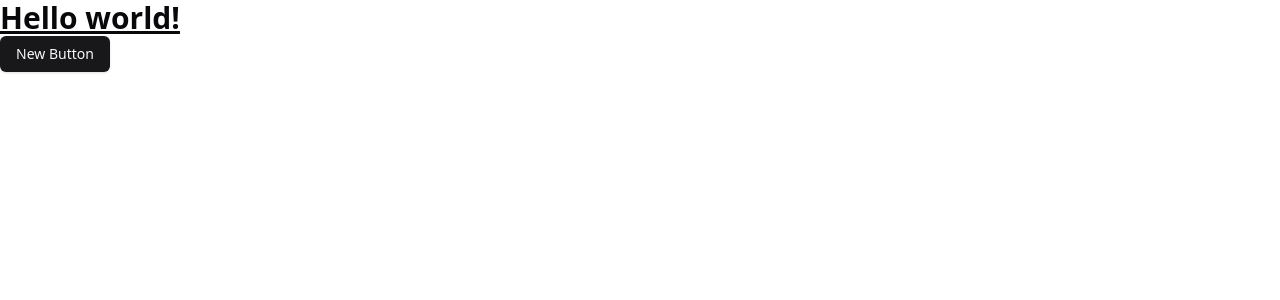
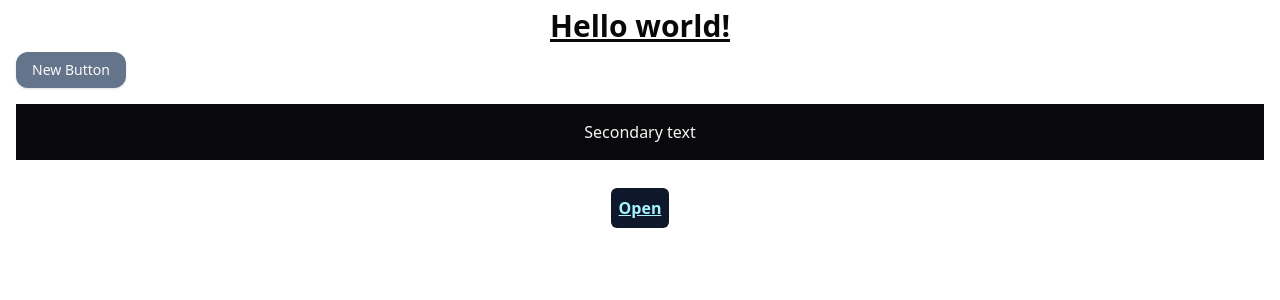
Before and after one commit to tdot123-1/portfolio, a React (Vite) app: page / in a window 1280 px wide. Shown: the top 300 px of the page. Built offline with nearby package versions, Linux system fonts and the light colour scheme.

Commit message:
testing tailwind

```diff
--- a/package.json
+++ b/package.json
@@ -11,6 +11,7 @@
   },
   "dependencies": {
     "@radix-ui/react-icons": "^1.3.0",
+    "@radix-ui/react-popover": "^1.1.1",
     "@radix-ui/react-slot": "^1.1.0",
     "class-variance-authority": "^0.7.0",
     "clsx": "^2.1.1",
--- a/src/App.tsx
+++ b/src/App.tsx
@@ -1,11 +1,21 @@
 import { Button } from "./components/ui/button";
+import { Popover, PopoverContent, PopoverTrigger } from "./components/ui/popover";
 
 function App() {
   return (
     <>
-      <h1 className="text-3xl font-bold underline">Hello world!</h1>
-      <div>
-        <Button>New Button</Button>
+      <h1 className="text-3xl font-bold underline text-center m-2">Hello world!</h1>
+      <div className="container mx-auto px-4">
+        <Button className="bg-slate-500 hover:bg-slate-600 rounded-xl">New Button</Button>
+      </div>
+      <div className="bg-card-foreground p-4 m-4 flex justify-center">
+        <p className="text-secondary">Secondary text</p>
+      </div>
+      <div className="container mx-auto p-3 flex justify-center">
+        <Popover>
+          <PopoverTrigger className="underline p-2 bg-slate-900 rounded-md text-cyan-200 font-bold">Open</PopoverTrigger>
+          <PopoverContent>Content for popover</PopoverContent>
+        </Popover>
       </div>
     </>
   );
--- /dev/null
+++ b/src/components/ui/popover.tsx
@@ -0,0 +1,31 @@
+import * as React from "react"
+import * as PopoverPrimitive from "@radix-ui/react-popover"
+
+import { cn } from "@/lib/utils"
+
+const Popover = PopoverPrimitive.Root
+
+const PopoverTrigger = PopoverPrimitive.Trigger
+
+const PopoverAnchor = PopoverPrimitive.Anchor
+
+const PopoverContent = React.forwardRef<
+  React.ElementRef<typeof PopoverPrimitive.Content>,
+  React.ComponentPropsWithoutRef<typeof PopoverPrimitive.Content>
+>(({ className, align = "center", sideOffset = 4, ...props }, ref) => (
+  <PopoverPrimitive.Portal>
+    <PopoverPrimitive.Content
+      ref={ref}
+      align={align}
+      sideOffset={sideOffset}
+      className={cn(
+        "z-50 w-72 rounded-md border bg-popover p-4 text-popover-foreground shadow-md outline-none data-[state=open]:animate-in data-[state=closed]:animate-out data-[state=closed]:fade-out-0 data-[state=open]:fade-in-0 data-[state=closed]:zoom-out-95 data-[state=open]:zoom-in-95 data-[side=bottom]:slide-in-from-top-2 data-[side=left]:slide-in-from-right-2 data-[side=right]:slide-in-from-left-2 data-[side=top]:slide-in-from-bottom-2",
+        className
+      )}
+      {...props}
+    />
+  </PopoverPrimitive.Portal>
+))
+PopoverContent.displayName = PopoverPrimitive.Content.displayName
+
+export { Popover, PopoverTrigger, PopoverContent, PopoverAnchor }
--- /dev/null
+++ b/src/pages/HomePage.tsx
@@ -0,0 +1,5 @@
+const HomePage = () => {
+    return ( <><h1>Homepage</h1></> );
+}
+
+export default HomePage;
--- a/tailwind.config.js
+++ b/tailwind.config.js
@@ -1,57 +1,61 @@
 /** @type {import('tailwindcss').Config} */
 export default {
   darkMode: ["class"],
-    content: ["./src/**/*.{html,js,jsx,ts,tsx}", "./index.html", "./src/*.{html,js,jsx,ts,tsx}"],
+  content: [
+    "./src/**/*.{html,js,jsx,ts,tsx}",
+    "./index.html",
+    "./src/*.{html,js,jsx,ts,tsx}",
+  ],
   theme: {
     extend: {
       borderRadius: {
-  			lg: 'var(--radius)',
-  			md: 'calc(var(--radius) - 2px)',
-  			sm: 'calc(var(--radius) - 4px)'
+        lg: "var(--radius)",
+        md: "calc(var(--radius) - 2px)",
+        sm: "calc(var(--radius) - 4px)",
       },
       colors: {
-  			background: 'hsl(var(--background))',
-  			foreground: 'hsl(var(--foreground))',
+        background: "hsl(var(--background))",
+        foreground: "hsl(var(--foreground))",
         card: {
-  				DEFAULT: 'hsl(var(--card))',
-  				foreground: 'hsl(var(--card-foreground))'
+          DEFAULT: "hsl(var(--card))",
+          foreground: "hsl(var(--card-foreground))",
         },
         popover: {
-  				DEFAULT: 'hsl(var(--popover))',
-  				foreground: 'hsl(var(--popover-foreground))'
+          DEFAULT: "hsl(var(--popover))",
+          foreground: "hsl(var(--popover-foreground))",
         },
         primary: {
-  				DEFAULT: 'hsl(var(--primary))',
-  				foreground: 'hsl(var(--primary-foreground))'
+          DEFAULT: "hsl(var(--primary))",
+          foreground: "hsl(var(--primary-foreground))",
         },
         secondary: {
-  				DEFAULT: 'hsl(var(--secondary))',
-  				foreground: 'hsl(var(--secondary-foreground))'
+          DEFAULT: "hsl(var(--secondary))",
+          foreground: "hsl(var(--secondary-foreground))",
         },
         muted: {
-  				DEFAULT: 'hsl(var(--muted))',
-  				foreground: 'hsl(var(--muted-foreground))'
+          DEFAULT: "hsl(var(--muted))",
+          foreground: "hsl(var(--muted-foreground))",
         },
         accent: {
-  				DEFAULT: 'hsl(var(--accent))',
-  				foreground: 'hsl(var(--accent-foreground))'
+          DEFAULT: "hsl(var(--accent))",
+          foreground: "hsl(var(--accent-foreground))",
         },
         destructive: {
-  				DEFAULT: 'hsl(var(--destructive))',
-  				foreground: 'hsl(var(--destructive-foreground))'
+          DEFAULT: "hsl(var(--destructive))",
+          foreground: "hsl(var(--destructive-foreground))",
         },
-  			border: 'hsl(var(--border))',
-  			input: 'hsl(var(--input))',
-  			ring: 'hsl(var(--ring))',
+        border: "hsl(var(--border))",
+        input: "hsl(var(--input))",
+        ring: "hsl(var(--ring))",
         chart: {
-  				'1': 'hsl(var(--chart-1))',
-  				'2': 'hsl(var(--chart-2))',
-  				'3': 'hsl(var(--chart-3))',
-  				'4': 'hsl(var(--chart-4))',
-  				'5': 'hsl(var(--chart-5))'
-  			}
-  		}
-  	}
+          1: "hsl(var(--chart-1))",
+          2: "hsl(var(--chart-2))",
+          3: "hsl(var(--chart-3))",
+          4: "hsl(var(--chart-4))",
+          5: "hsl(var(--chart-5))",
+        },
+      },
+    },
   },
   plugins: [require("tailwindcss-animate")],
-}
+};
```
Also changed, not shown: 1 other file (tests, documents, lock files or other folders). Lines whose indentation alone changed are shown as unchanged.
